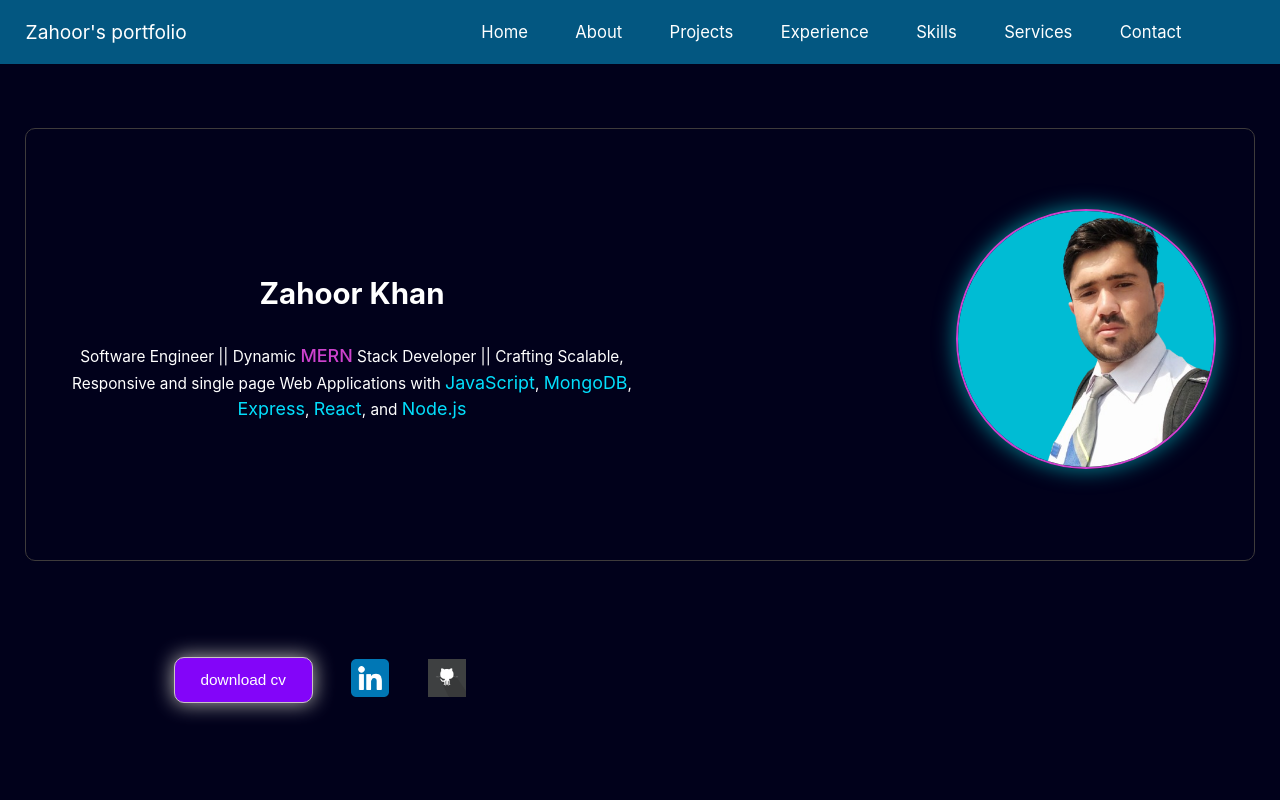
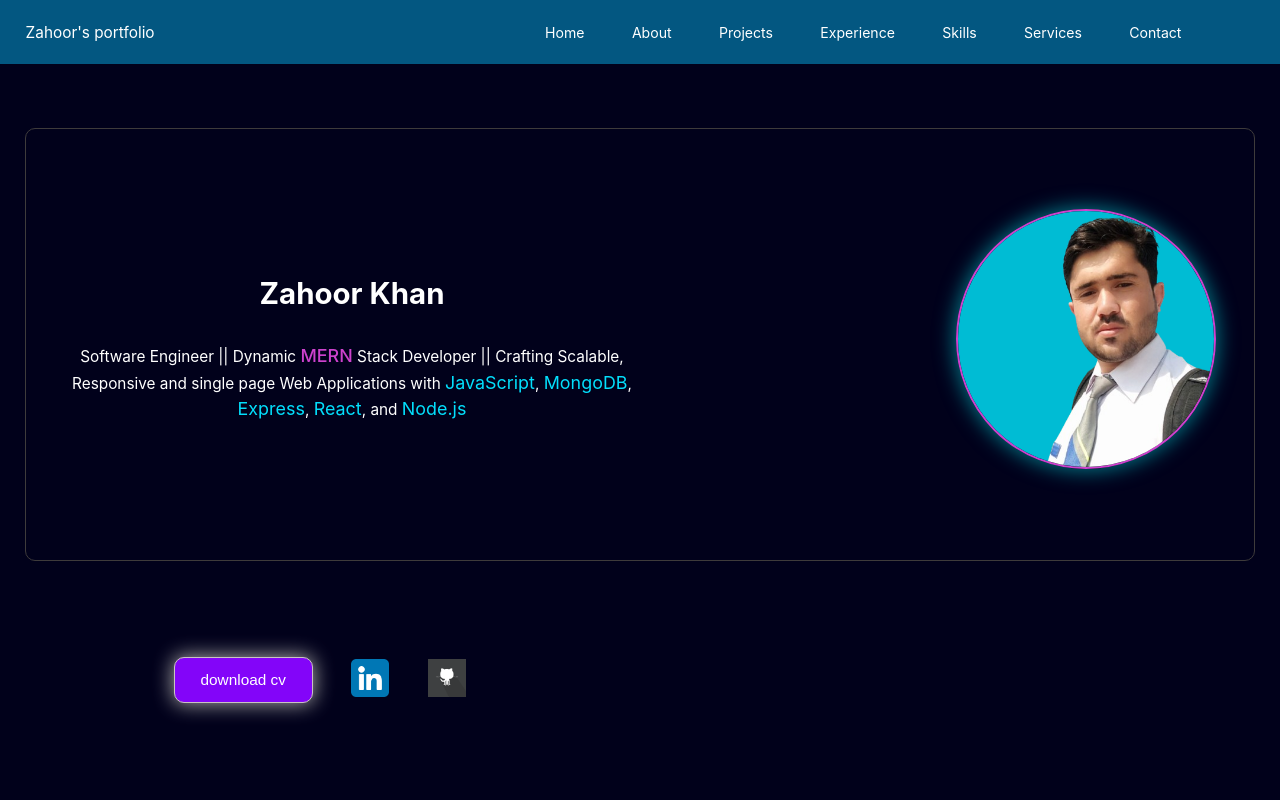
Before and after one commit to zahoor-khan178/personal-portfolio-website, a React (Create React App) app in the folder fornt-end/: page / in a window 1280 px wide. Shown: the top 800 px of the page. Built offline with nearby package versions, Linux system fonts and the light colour scheme.

Commit message:
navbar css update

```diff
--- a/fornt-end/src/Css/nav.css
+++ b/fornt-end/src/Css/nav.css
@@ -480,7 +480,7 @@
   }
 
   #portfolio-heading {
-    font-size: 1.5vw;
+    font-size: 1.2vw;
     background-color: transparent;
 
     margin-left: 2vw;
@@ -551,7 +551,7 @@
   }
 
   .links{
-    font-size: 1.3vw;
+    font-size: 1.1vw;
     /* border: 2px solid greenyellow; */
     padding:  0.5vw 1vw;
     /* border-radius: 20px; */
```
